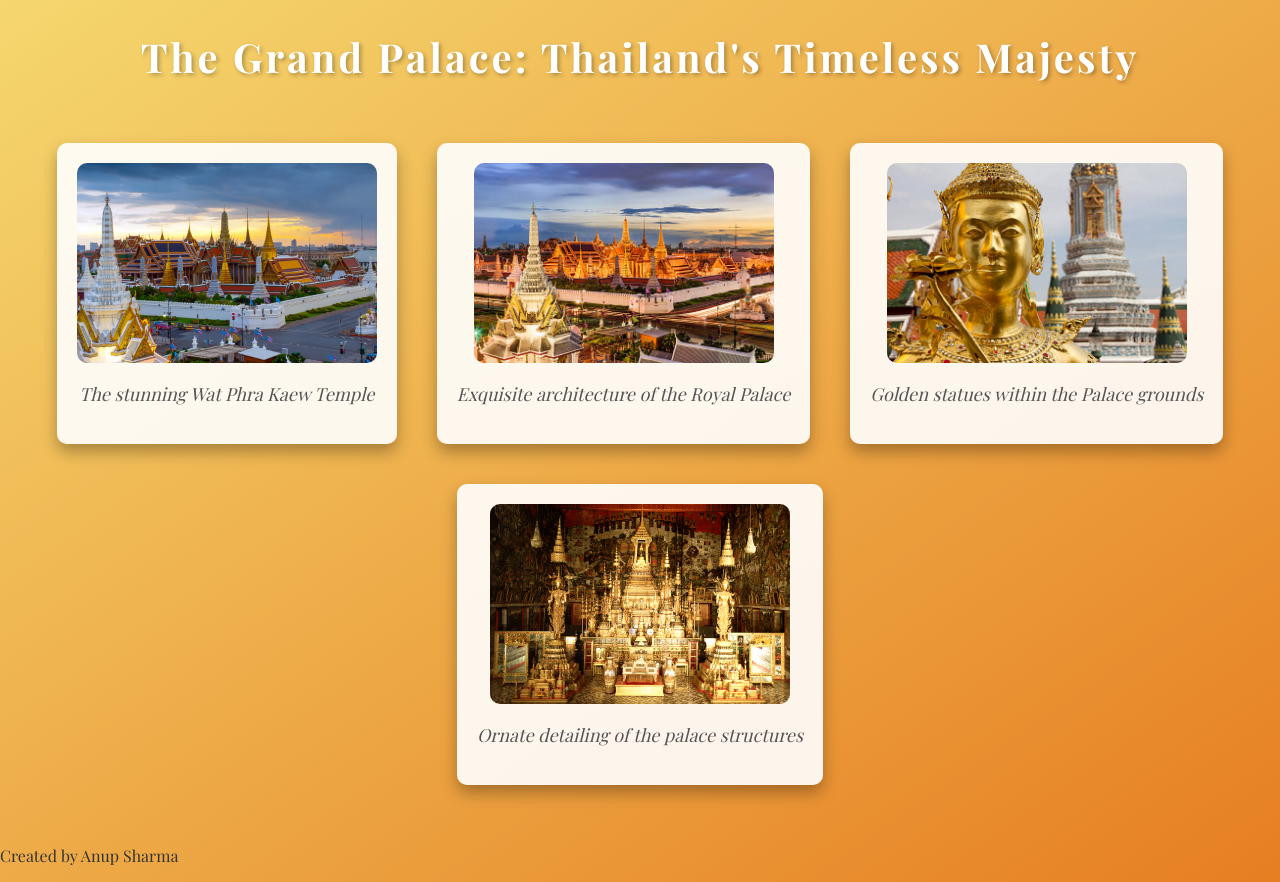
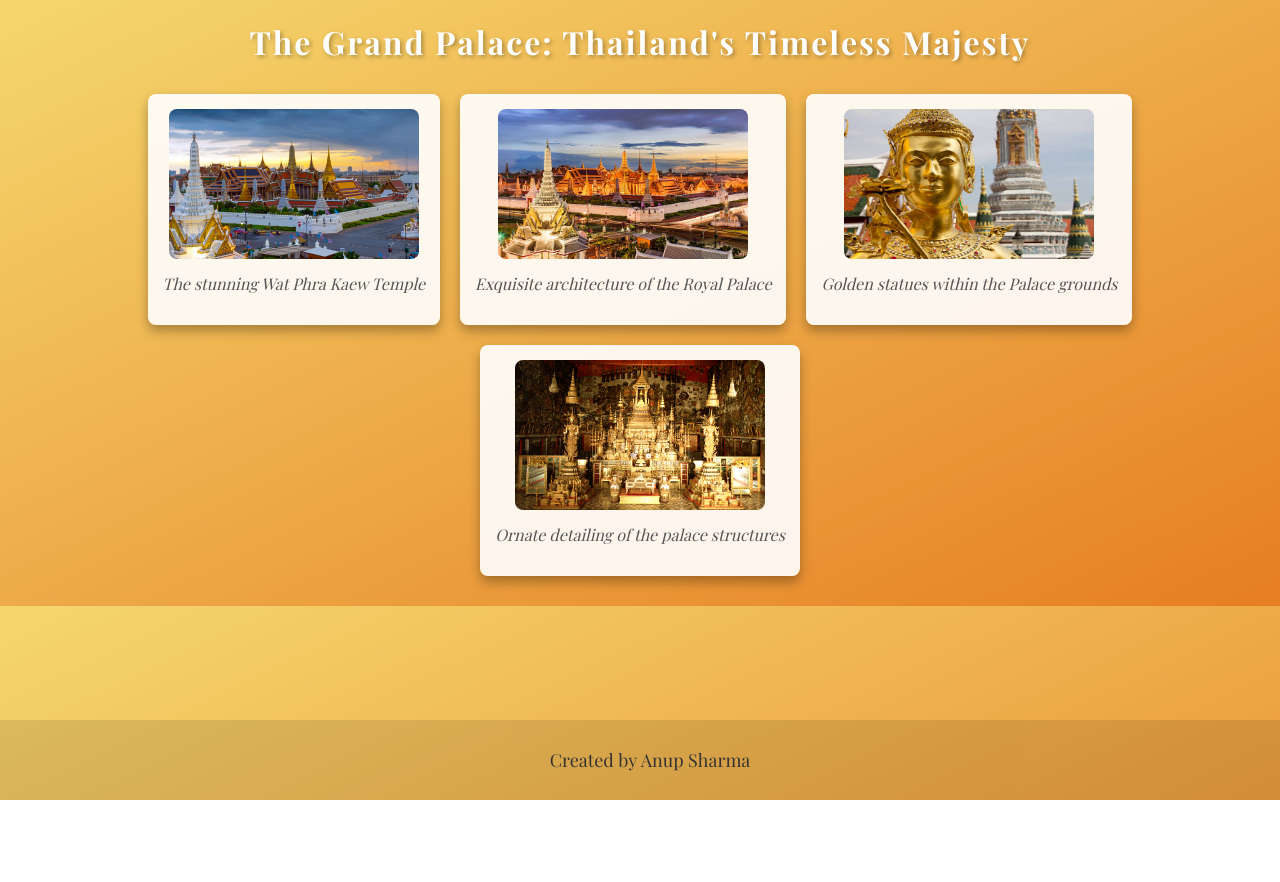
Before and after one commit to CodingNinjaX/CodingNinjaX, a plain HTML site: page index.html in a window 1280 px wide. After the commit the page ends 800 px from the top, so only its background shows below. Drawn offline with nearby package versions, Linux system fonts and the light colour scheme.

Commit message:
Update styles.css

```diff
--- a/styles.css
+++ b/styles.css
@@ -5,16 +5,17 @@ body {
     margin: 0;
     padding: 0;
     color: #333;
+    overflow-x: hidden; /* Prevent horizontal scrolling */
 }
 
 /* Heading */
 h1 {
     text-align: center;
-    margin-top: 30px;
+    margin-top: 20px; /* Reduced margin */
     color: #fff;
-    font-size: 40px;
+    font-size: 32px; /* Adjusted font size */
     font-weight: bold;
-    letter-spacing: 3px;
+    letter-spacing: 2px; /* Reduced letter spacing */
     text-shadow: 2px 2px 4px rgba(0, 0, 0, 0.3);
 }
 
@@ -23,31 +24,31 @@ h1 {
     display: flex;
     flex-wrap: wrap;
     justify-content: center;
-    margin: 40px 0;
+    margin: 20px; /* Reduced margin */
 }
 
 /* Photo Containers */
 .photo-container {
-    margin: 20px;
+    margin: 10px; /* Reduced margin */
     text-align: center;
     background-color: rgba(255, 255, 255, 0.9);
-    padding: 20px;
-    box-shadow: 0 8px 16px rgba(0, 0, 0, 0.3);
-    border-radius: 10px;
+    padding: 15px; /* Reduced padding */
+    box-shadow: 0 6px 12px rgba(0, 0, 0, 0.3); /* Reduced shadow */
+    border-radius: 8px; /* Reduced border radius */
     transition: transform 0.3s, box-shadow 0.3s;
 }
 
 /* Hover Effect on Photos */
 .photo-container:hover {
     transform: scale(1.05);
-    box-shadow: 0 12px 24px rgba(0, 0, 0, 0.3);
+    box-shadow: 0 10px 20px rgba(0, 0, 0, 0.3); /* Reduced shadow */
 }
 
 /* Image Styles */
 .photo-container img {
-    width: 300px;
-    height: 200px;
-    border-radius: 10px;
+    width: 250px; /* Adjusted width */
+    height: 150px; /* Adjusted height */
+    border-radius: 8px; /* Reduced border radius */
     transition: transform 0.3s;
 }
 
@@ -62,8 +63,23 @@ h1 {
 
 /* Caption Styles */
 .photo-container p {
-    margin-top: 15px;
+    margin-top: 10px; /* Reduced margin */
     color: #555;
-    font-size: 18px;
+    font-size: 16px; /* Adjusted font size */
     font-style: italic;
 }
+
+/* Footer */
+footer {
+    text-align: center;
+    padding: 10px; /* Adjust padding */
+    background-color: rgba(0, 0, 0, 0.1); /* Light background for footer */
+    position: fixed;
+    width: 100%;
+    bottom: 0; /* Stick to the bottom */
+}
+
+footer p {
+    font-size: 18px; /* Match font size */
+    color: #333;
+}
```
